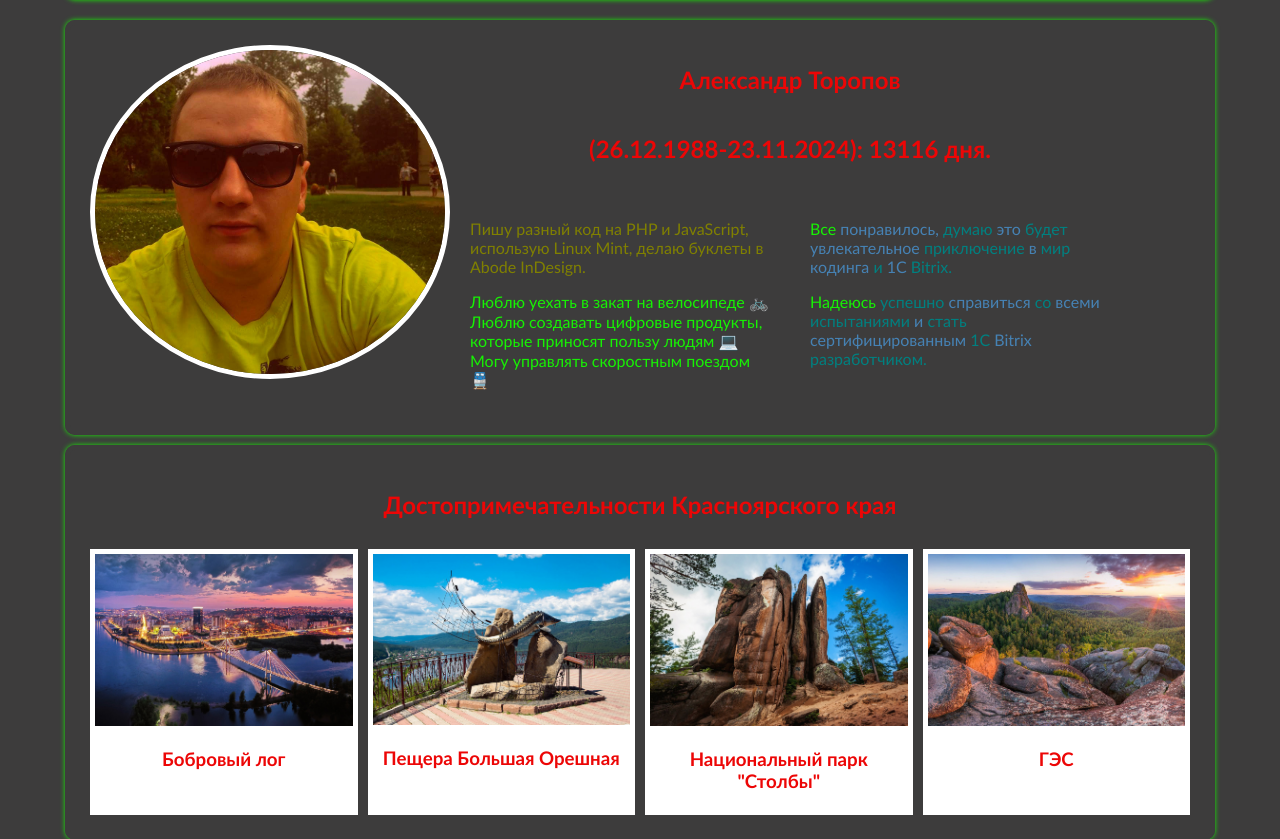
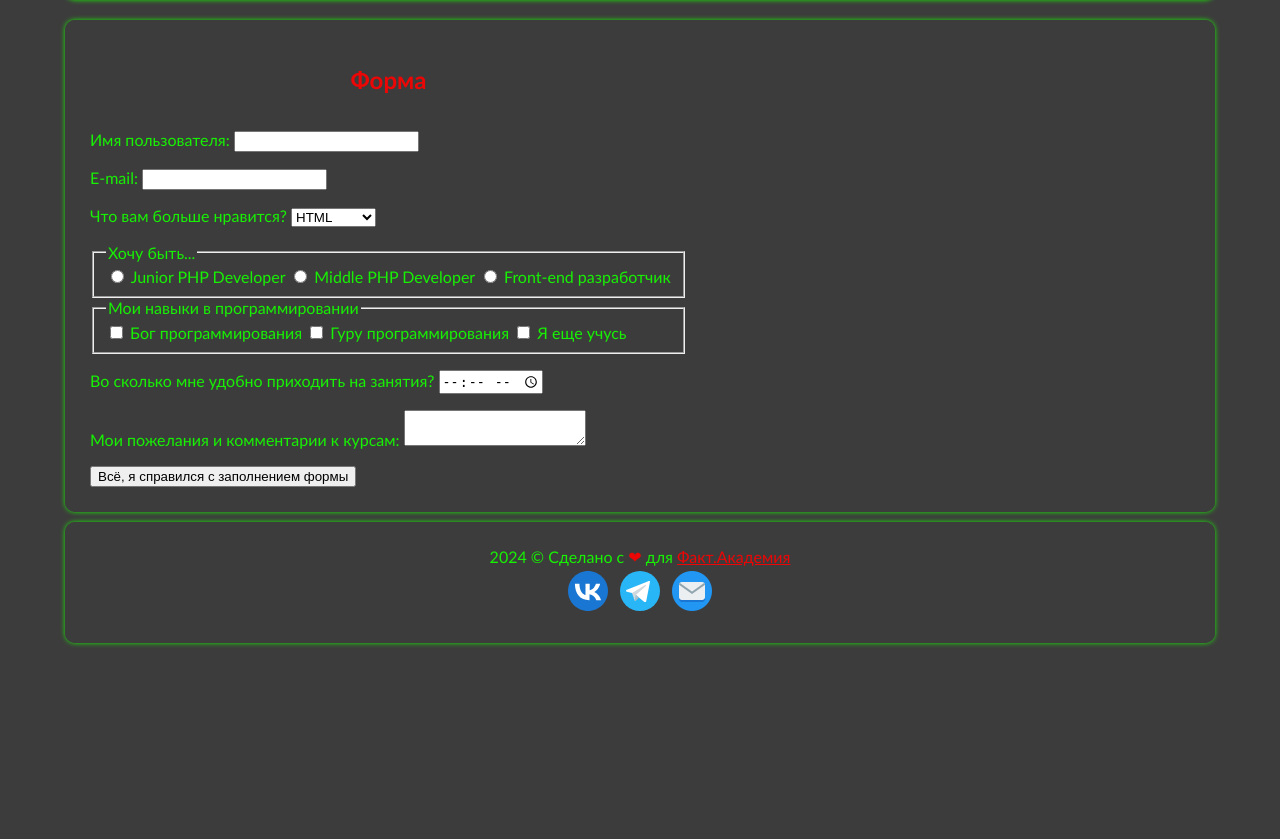
Before and after one commit to IrinaZorina/fact18, a PHP site: page /index.php?page=form in a window 1280 px wide. Shown: the part 105-944 px from the top of the page. After the commit the page ends 752 px from the top, so only its background shows below. Run offline with PHP 8.4, Linux system fonts and the light colour scheme.

Commit message:
New routing

```diff
--- a/array.php
+++ /dev/null
@@ -1,6 +0,0 @@
-<?php
-include_once __DIR__ . '/common/header.php';
-
-include_once __DIR__ . '/common/arrays.php';
-
-include_once __DIR__ . '/common/footer.php';
--- /dev/null
+++ b/common/form.php
@@ -0,0 +1,75 @@
+<section class="wrapper main_block border">
+    <main>
+        <h1 class="name">Форма</h1>
+        <div class="content">
+            <form method="POST" name="my_form">
+                <p>
+                    <label>
+                        Имя пользователя:
+                        <input type="text" name="name">
+                    </label>
+                </p>
+                <p>
+                    <label>
+                        E-mail:
+                        <input type="email" name="email" required>
+                    </label>
+                </p>
+                <p>
+                    <label>
+                        Что вам больше нравится?
+                        <select name="like">
+                            <option value="HTML">HTML</option>
+                            <option value="CSS">CSS</option>
+                            <option value="JavaScript">JavaScript</option>
+                            <option value="PHP">PHP</option>
+                            <option value="Bitrix">Bitrix</option>
+                        </select>
+                    </label>
+                </p>
+                <fieldset>
+                    <legend>Хочу быть...</legend>
+                    <label>
+                        <input type="radio" name="special">
+                        Junior PHP Developer
+                    </label>
+                    <label>
+                        <input type="radio" name="special">
+                        Middle PHP Developer
+                    </label>
+                    <label>
+                        <input type="radio" name="special">
+                        Front-end разработчик
+                    </label>
+                </fieldset>
+                <fieldset>
+                    <legend>Мои навыки в программировании</legend>
+                    <label>
+                        <input type="checkbox" name="skills" value="бог">
+                        Бог программирования
+                    </label>
+                    <label>
+                        <input type="checkbox" name=skills"" value="гуру">
+                        Гуру программирования
+                    </label>
+                    <label>
+                        <input type="checkbox" name="skills" value="студент">
+                        Я еще учусь
+                    </label>
+                </fieldset>
+                <p>
+                    <label>
+                        Во сколько мне удобно приходить на занятия? <input type="time" name="time">
+                    </label>
+                </p>
+                <p>
+                    <label>
+                        Мои пожелания и комментарии к курсам:
+                        <textarea name="comments"></textarea>
+                    </label>
+                </p>
+                <button type="submit">Всё, я справился с заполнением формы</button>
+            </form>
+        </div>
+    </main>
+</section>
--- a/common/header.php
+++ b/common/header.php
@@ -24,9 +24,9 @@ if ($hour > 8 && $hour < 22) {
         <img src="assets/images/logo.svg" alt="Логотип Факт.Академия">
     </a>
     <nav>
-        <a class="nav_item" href="mendeleev.php">Менделеев</a>
-        <a class="nav_item" href="loop.php">Циклы</a>
-        <a class="nav_item" href="array.php">Массивы</a>
-        <a class="nav_item" href="string.php">Строки</a>
+        <a class="nav_item" href="?page=mendeleev">Менделеев</a>
+        <a class="nav_item" href="?page=loop">Циклы</a>
+        <a class="nav_item" href="?page=array">Массивы</a>
+        <a class="nav_item" href="?page=string">Строки</a>
     </nav>
 </header>
--- /dev/null
+++ b/core/functions.php
@@ -0,0 +1 @@
+<?php
--- a/index.php
+++ b/index.php
@@ -1,6 +1,37 @@
 <?php
+// получаем страницу из GET
+if (empty($_GET['page'])) {
+    $page = 'home';
+} else {
+    $page = $_GET['page'];
+}
+
+// подключаем основной файл с функциями
+require_once __DIR__ . '/core/functions.php';
+
 include_once __DIR__ . '/common/header.php';
 
-include_once __DIR__ . '/common/mainpage.php';
+switch ($page) {
+    case 'home':
+        include_once __DIR__ . '/common/mainpage.php';
+        break;
+    case 'loop':
+        include_once __DIR__ . '/common/loop.php';
+        break;
+    case 'array':
+        include_once __DIR__ . '/common/arrays.php';
+        break;
+    case 'mendeleev':
+        include_once __DIR__ . '/common/mendeleev.php';
+        break;
+    case 'string':
+        include_once __DIR__ . '/common/string.php';
+        break;
+    case 'form':
+        include_once __DIR__ . '/common/form.php';
+        break;
+    default:
+        include_once __DIR__ . '/common/mainpage.php';
+}
 
 include_once __DIR__ . '/common/footer.php';
--- a/loop.php
+++ /dev/null
@@ -1,6 +0,0 @@
-<?php
-include_once __DIR__ . '/common/header.php';
-
-include_once __DIR__ . '/common/loop.php';
-
-include_once __DIR__ . '/common/footer.php';
--- a/mendeleev.php
+++ /dev/null
@@ -1,6 +0,0 @@
-<?php
-include_once __DIR__ . '/common/header.php';
-
-include_once __DIR__ . '/common/mendeleev.php';
-
-include_once __DIR__ . '/common/footer.php';
```
Also changed, not shown: form.php (deleted, +0 -80 lines), string.php (deleted, +0 -7 lines).
